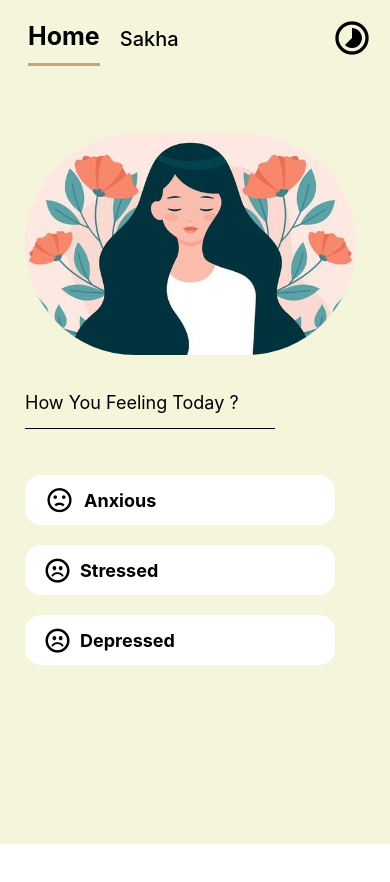
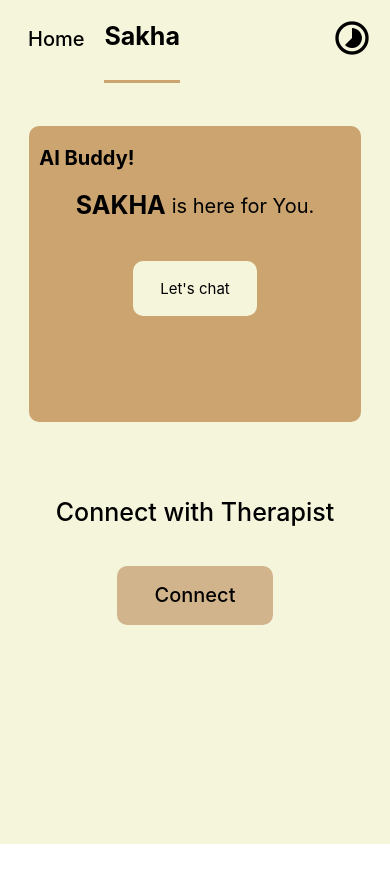
Before and after one commit to thesaadmuhammad/Zen, a React Native app in the folder Zen/: screen /SakhaHomeScreen in a window 390 px wide. Shown: the top 882 px of the page. After the commit the page ends 844 px from the top, so only its background shows below. Built offline with nearby package versions, Linux system fonts and the light colour scheme.

Commit message:
Sakha is working NOW

```diff
--- a/Zen/App.js
+++ b/Zen/App.js
@@ -13,8 +13,8 @@
 import WinnerScreen from './src/screen/WinnerScreen';
 import ReviewScreen1 from './src/screen/ReviewScreen1';
 import ReviewScreen2 from './src/screen/ReviewScreen2';
-
-//
+import SakhaScreen from './src/screens/SakhaScreen';
+import SakhaHomeScreen from './src/screens/SakhaHomeScreen';
 
 const App = () => {
   const Stack = createNativeStackNavigator();
@@ -33,6 +33,8 @@
         <Stack.Screen name="WinnerScreen" component={WinnerScreen} />
         <Stack.Screen name="ReviewScreen1" component={ReviewScreen1} />
         <Stack.Screen name="ReviewScreen2" component={ReviewScreen2} />
+        <Stack.Screen name="SakhaHomeScreen" component={SakhaHomeScreen} />
+        <Stack.Screen name="SakhaScreen" component={SakhaScreen} />
       </Stack.Navigator>
     </NavigationContainer>
   );
--- a/Zen/package.json
+++ b/Zen/package.json
@@ -10,6 +10,7 @@
     "test": "jest"
   },
   "dependencies": {
+    "@google/generative-ai": "^0.5.0",
     "@react-native-async-storage/async-storage": "^1.23.1",
     "@react-native-community/slider": "^4.5.0",
     "@react-navigation/native": "^6.1.17",
--- a/Zen/src/screen/HomeScreen.js
+++ b/Zen/src/screen/HomeScreen.js
@@ -14,7 +14,11 @@
       <View style={styles.Header}>
         <View style={styles.HeaderText}>
           <Text style={styles.selectText}>Home</Text>
-          <Text style={styles.HeadText}>Sakha</Text>
+          <Text
+            style={styles.HeadText}
+            onPress={() => navigation.navigate('SakhaHomeScreen')}>
+            Sakha
+          </Text>
         </View>
         <TouchableOpacity onPress={() => navigation.navigate('ProgessTracker')}>
           <Icon name="timelapse" size={40} color="black" />
--- a/Zen/src/screens/SakhaHomeScreen.js
+++ b/Zen/src/screens/SakhaHomeScreen.js
@@ -2,7 +2,7 @@
 import {Text, View, StyleSheet, TouchableOpacity} from 'react-native';
 import Icon from 'react-native-vector-icons/MaterialIcons';
 
-const SakhaHomeScreen = () => {
+const SakhaHomeScreen = ({navigation}) => {
   return (
     <View style={styles.container}>
       <View style={styles.Header}>
@@ -10,7 +10,7 @@
           <Text style={styles.HeadText}>Home</Text>
           <Text style={styles.selectText}>Sakha</Text>
         </View>
-        <TouchableOpacity onPress={() => navigation.goBack()}>
+        <TouchableOpacity onPress={() => navigation.navigate('SakhaScreen')}>
           <Icon name="timelapse" size={40} color="black" />
         </TouchableOpacity>
       </View>
@@ -24,7 +24,7 @@
         </View>
         <TouchableOpacity
           style={styles.whiteButton}
-          onPress={() => navigation.goBack()}>
+          onPress={() => navigation.navigate('SakhaScreen')}>
           <Text style={styles.text4}>Let's chat</Text>
         </TouchableOpacity>
       </View>
@@ -37,7 +37,6 @@
     </View>
   );
 };
-
 const styles = StyleSheet.create({
   container: {
     height: '100%',
--- a/Zen/src/screens/SakhaScreen.js
+++ b/Zen/src/screens/SakhaScreen.js
@@ -14,7 +14,7 @@
 
 const genAI = new GoogleGenerativeAI('AIzaSyCXH0pDnwUA_7MS2134pPqDtojnJMDYfLA');
 
-const SakhaScreen = () => {
+const SakhaScreen = ({navigation}) => {
   const [text, setText] = useState('');
 
   const [messages, setMessages] = useState([]);
```
Also changed, not shown: 2 other files (tests, documents, lock files or other folders).
